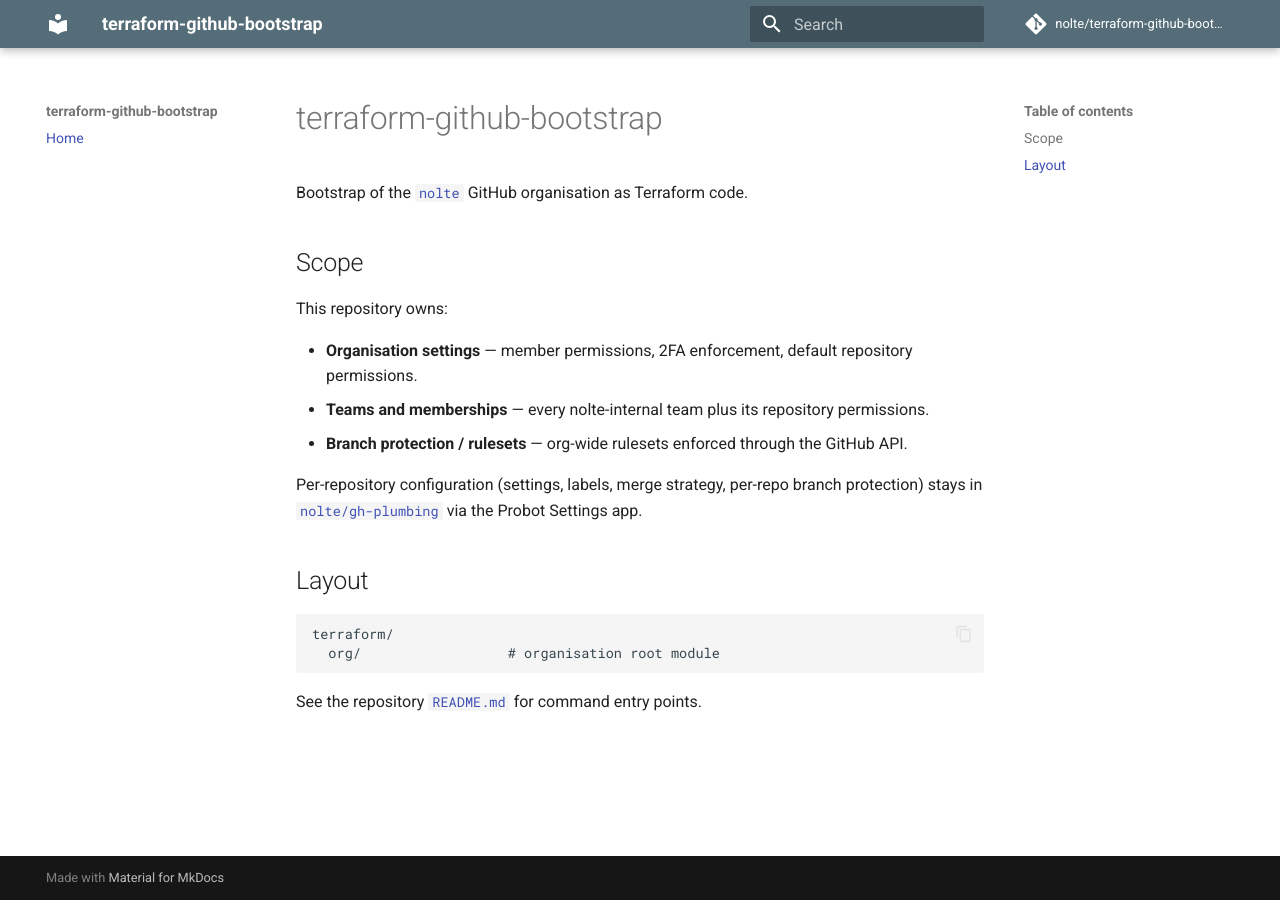
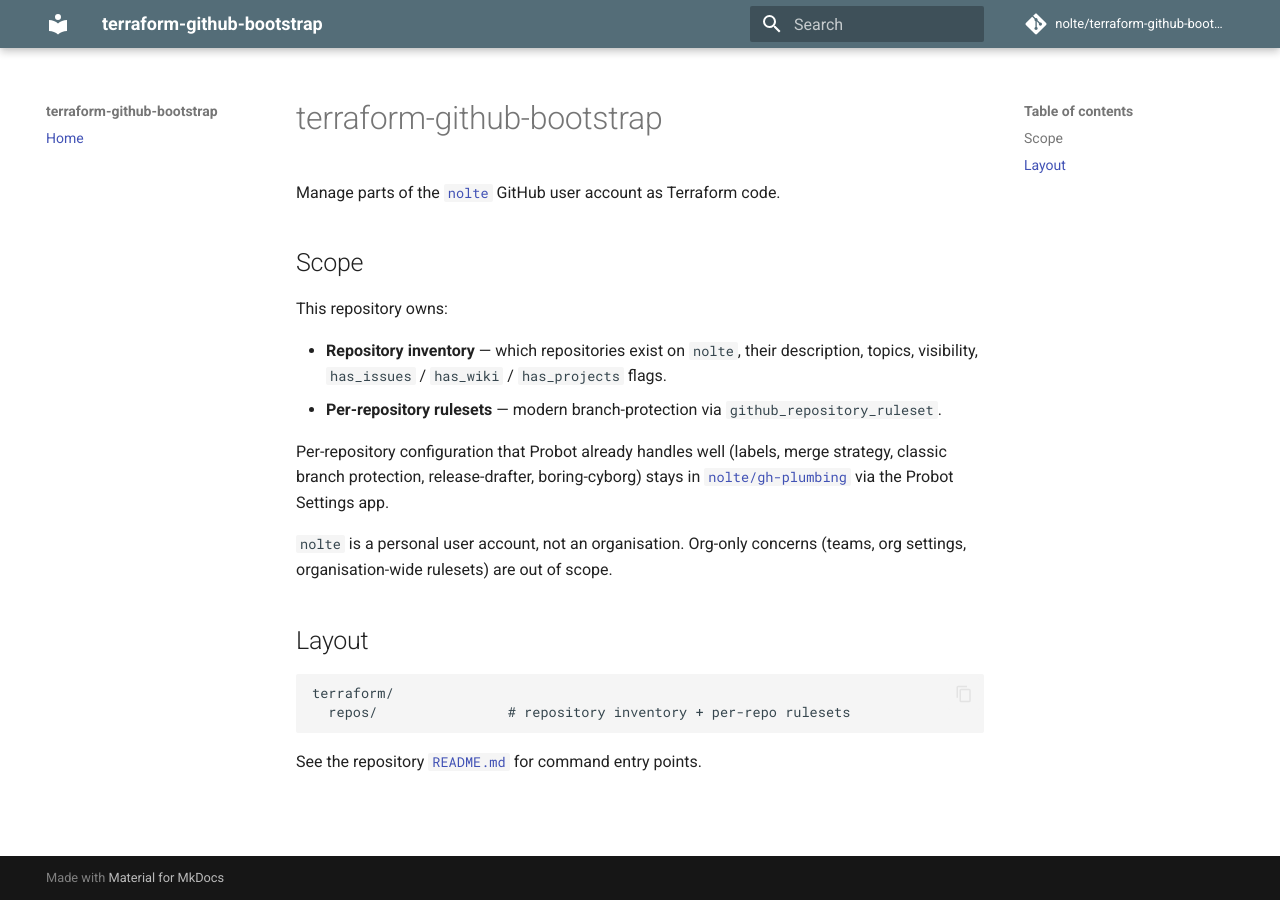
Before and after one commit to nolte/terraform-github-bootstrap, an MkDocs documentation site: the page built from docs/en/index.md, in a window 1280 px wide. Built offline with MkDocs 1.6.1 and Material for MkDocs 9.7.7, drawn with Linux system fonts in a browser that asks for light colours; comment, search, counter and statistics services are not loaded.

Commit message:
refactor: scope Terraform to per-repository inventory (nolte is a user account)
GitHub API reports `nolte` as a User, not an Organization, so the
organisation-only resources from the initial commit (github_organization_settings,
github_team, github_organization_ruleset) cannot run against this account.

Restructure terraform/org/ → terraform/repos/ with:

- github_repository for the repository inventory, with lifecycle
  ignore_changes on every field Probot Settings owns
  (allow_*_merge, delete_branch_on_merge, allow_auto_merge,
  squash_merge_commit_*) so Probot remains authoritative for those.
- github_repository_ruleset as a modern alternative to classic branch
  protection, applied per repo with an opt-out via `ruleset = null`.

Drop github_team* and github_organization_settings entirely.

README and CLAUDE.md document the new scope, the user-vs-org distinction,
and the `terraform import` workflow for adopting existing repos before
the first apply.

terraform.example.tfvars starts with the bootstrap repo itself as the
single managed entry (dogfood). Further repos are added one
`terraform import` at a time.

Co-Authored-By: Claude Opus 4.7 (1M context) <noreply@anthropic.com>

````diff
--- a/docs/en/index.md
+++ b/docs/en/index.md
@@ -1,22 +1,23 @@
 # terraform-github-bootstrap
 
-Bootstrap of the [`nolte`](https://github.com/nolte) GitHub organisation as Terraform code.
+Manage parts of the [`nolte`](https://github.com/nolte) GitHub user account as Terraform code.
 
 ## Scope
 
 This repository owns:
 
-- **Organisation settings** — member permissions, 2FA enforcement, default repository permissions.
-- **Teams and memberships** — every nolte-internal team plus its repository permissions.
-- **Branch protection / rulesets** — org-wide rulesets enforced through the GitHub API.
+- **Repository inventory** — which repositories exist on `nolte`, their description, topics, visibility, `has_issues` / `has_wiki` / `has_projects` flags.
+- **Per-repository rulesets** — modern branch-protection via `github_repository_ruleset`.
 
-Per-repository configuration (settings, labels, merge strategy, per-repo branch protection) stays in [`nolte/gh-plumbing`](https://github.com/nolte/gh-plumbing) via the Probot Settings app.
+Per-repository configuration that Probot already handles well (labels, merge strategy, classic branch protection, release-drafter, boring-cyborg) stays in [`nolte/gh-plumbing`](https://github.com/nolte/gh-plumbing) via the Probot Settings app.
+
+`nolte` is a personal user account, not an organisation. Org-only concerns (teams, org settings, organisation-wide rulesets) are out of scope.
 
 ## Layout
 
 ```text
 terraform/
-  org/                  # organisation root module
+  repos/                # repository inventory + per-repo rulesets
 ```
 
 See the repository [`README.md`](https://github.com/nolte/terraform-github-bootstrap#readme) for command entry points.
````
Also changed, not shown: CLAUDE.md (+13 -9 lines), README.md (+19 -14 lines), Taskfile.yml (+6 -6 lines), 18 other files.
